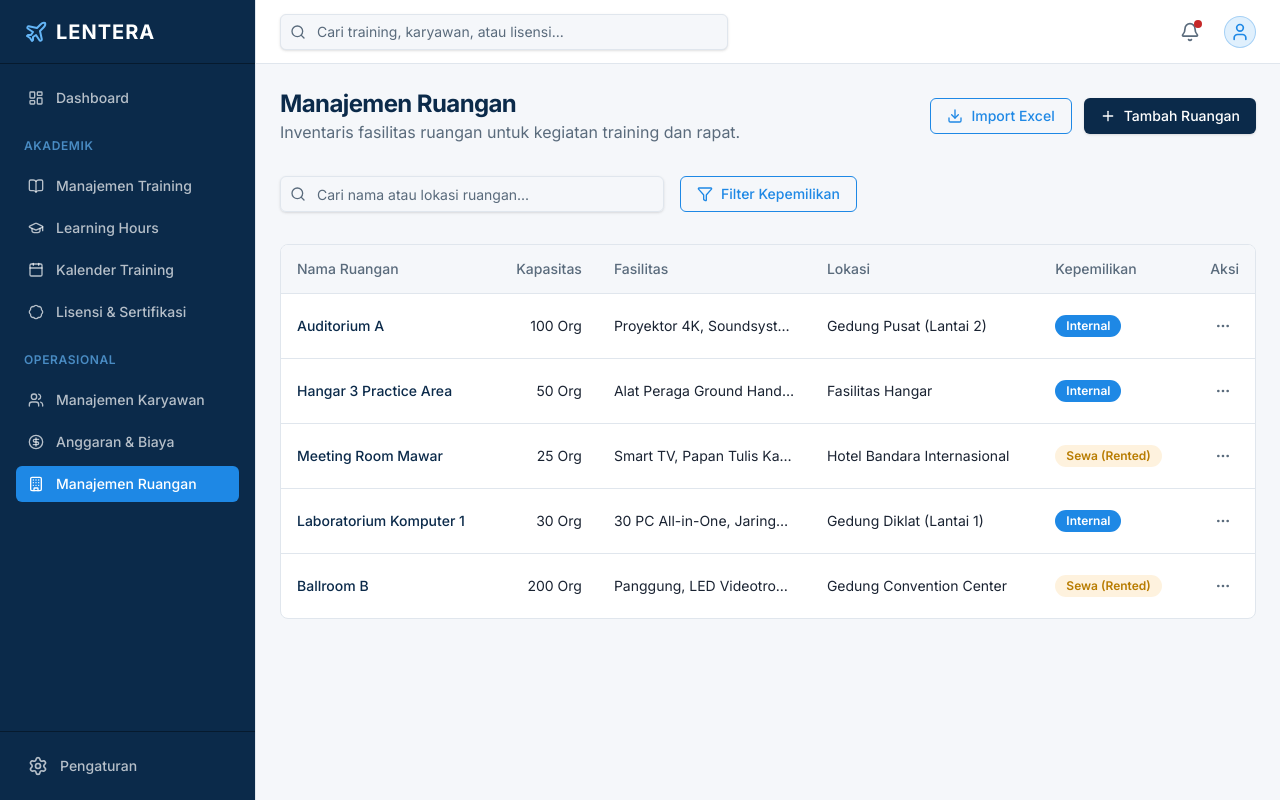
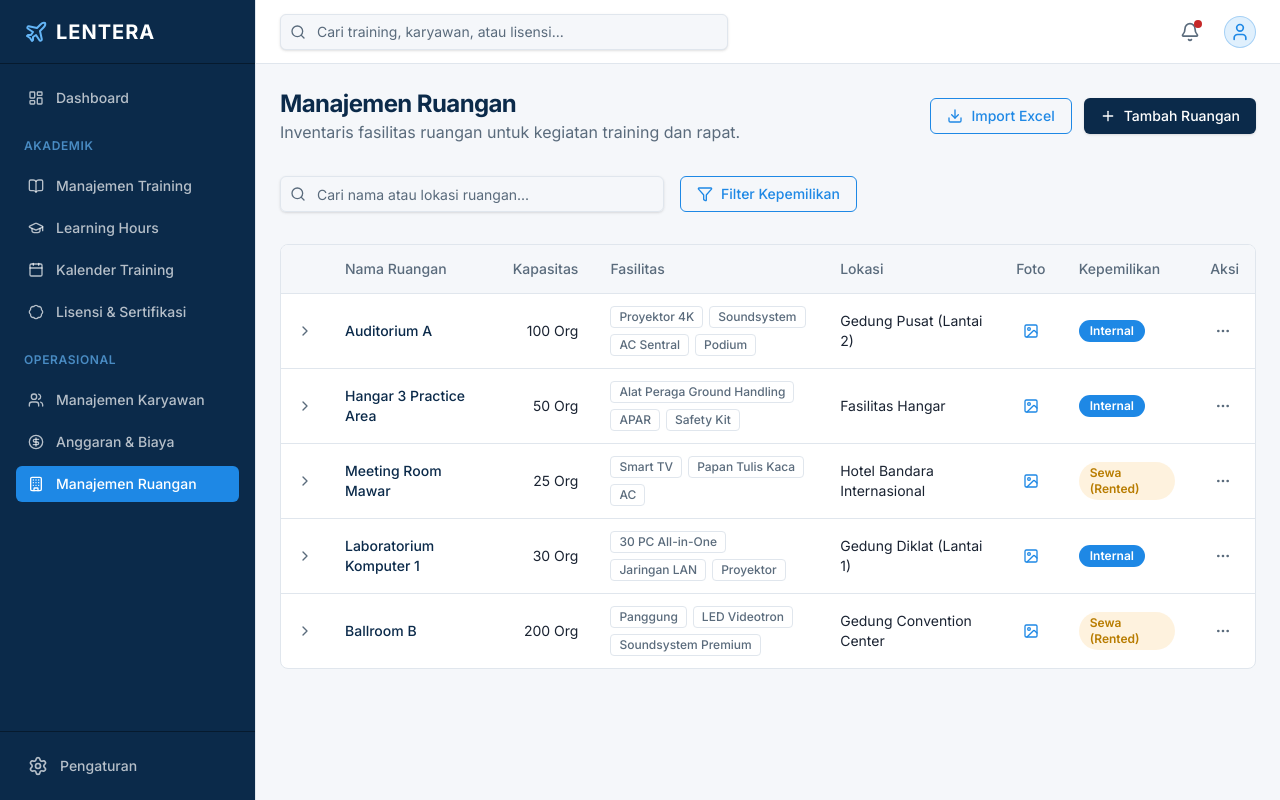
Before and after one commit to appaldyt/Lentera, a Next.js app: page /rooms in a window 1280 px wide. Built offline with nearby package versions, Linux system fonts and the light colour scheme.

Commit message:
feat: implement room management module with expandable facility details and updated PRD specifications

```diff
--- a/src/app/(dashboard)/rooms/page.tsx
+++ b/src/app/(dashboard)/rooms/page.tsx
@@ -1,5 +1,8 @@
+"use client";
+
+import { useState, Fragment } from "react";
 import { Button } from "@/components/ui/button";
-import { Plus, Search, Filter, MoreHorizontal, Download } from "lucide-react";
+import { Plus, Search, Filter, MoreHorizontal, Download, ChevronDown, ChevronRight, Link as LinkIcon, CornerDownRight, Image as ImageIcon } from "lucide-react";
 import { Input } from "@/components/ui/input";
 import {
   Table,
@@ -17,6 +20,12 @@ const mockRooms = [
     name: "Auditorium A",
     capacity: 100,
     facilities: "Proyektor 4K, Soundsystem, AC Sentral, Podium",
+    facilitiesList: [
+      { id: "F1", name: "Proyektor 4K", type: "Elektronik", quantity: 2, photoLink: "#" },
+      { id: "F2", name: "Soundsystem", type: "Audio", quantity: 1, photoLink: "#" },
+      { id: "F3", name: "AC Sentral", type: "Pendingin", quantity: 4, photoLink: "#" },
+      { id: "F4", name: "Podium", type: "Mebel", quantity: 1, photoLink: "#" },
+    ],
     ownership: "INTERNAL",
     location: "Gedung Pusat (Lantai 2)",
   },
@@ -25,6 +34,11 @@ const mockRooms = [
     name: "Hangar 3 Practice Area",
     capacity: 50,
     facilities: "Alat Peraga Ground Handling, APAR, Safety Kit",
+    facilitiesList: [
+      { id: "F5", name: "Alat Peraga Ground Handling", type: "Peraga", quantity: 5, photoLink: "#" },
+      { id: "F6", name: "APAR", type: "Safety", quantity: 3, photoLink: "#" },
+      { id: "F7", name: "Safety Kit", type: "Safety", quantity: 50, photoLink: "#" },
+    ],
     ownership: "INTERNAL",
     location: "Fasilitas Hangar",
   },
@@ -33,6 +47,11 @@ const mockRooms = [
     name: "Meeting Room Mawar",
     capacity: 25,
     facilities: "Smart TV, Papan Tulis Kaca, AC",
+    facilitiesList: [
+      { id: "F8", name: "Smart TV 65 Inch", type: "Elektronik", quantity: 1, photoLink: "#" },
+      { id: "F9", name: "Papan Tulis Kaca", type: "Alat Tulis", quantity: 1, photoLink: "#" },
+      { id: "F10", name: "AC Split 2 PK", type: "Pendingin", quantity: 2, photoLink: "#" },
+    ],
     ownership: "RENTED",
     location: "Hotel Bandara Internasional",
   },
@@ -41,6 +60,11 @@ const mockRooms = [
     name: "Laboratorium Komputer 1",
     capacity: 30,
     facilities: "30 PC All-in-One, Jaringan LAN, Proyektor",
+    facilitiesList: [
+      { id: "F11", name: "PC All-in-One Core i7", type: "Komputer", quantity: 30, photoLink: "#" },
+      { id: "F12", name: "Switch Hub 48 Port", type: "Jaringan", quantity: 1, photoLink: "#" },
+      { id: "F13", name: "Proyektor EPSON", type: "Elektronik", quantity: 1, photoLink: "#" },
+    ],
     ownership: "INTERNAL",
     location: "Gedung Diklat (Lantai 1)",
   },
@@ -49,6 +73,11 @@ const mockRooms = [
     name: "Ballroom B",
     capacity: 200,
     facilities: "Panggung, LED Videotron, Soundsystem Premium",
+    facilitiesList: [
+      { id: "F14", name: "Panggung Modular", type: "Mebel", quantity: 1, photoLink: "#" },
+      { id: "F15", name: "LED Videotron 4x3m", type: "Elektronik", quantity: 1, photoLink: "#" },
+      { id: "F16", name: "Soundsystem Premium (Line Array)", type: "Audio", quantity: 1, photoLink: "#" },
+    ],
     ownership: "RENTED",
     location: "Gedung Convention Center",
   },
@@ -66,6 +95,15 @@ function getOwnershipBadge(ownership: string) {
 }
 
 export default function RoomsPage() {
+  const [expandedRows, setExpandedRows] = useState<Record<string, boolean>>({});
+
+  const toggleRow = (id: string) => {
+    setExpandedRows(prev => ({
+      ...prev,
+      [id]: !prev[id]
+    }));
+  };
+
   return (
     <div className="space-y-6">
       {/* Header */}
@@ -102,36 +140,115 @@ export default function RoomsPage() {
       <Table>
         <TableHeader>
           <TableRow>
+            <TableHead className="w-[40px]"></TableHead>
             <TableHead>Nama Ruangan</TableHead>
             <TableHead className="text-right">Kapasitas</TableHead>
             <TableHead>Fasilitas</TableHead>
             <TableHead>Lokasi</TableHead>
+            <TableHead className="text-center">Foto</TableHead>
             <TableHead>Kepemilikan</TableHead>
             <TableHead className="text-right">Aksi</TableHead>
           </TableRow>
         </TableHeader>
         <TableBody>
           {mockRooms.map((room) => (
-            <TableRow key={room.id}>
+            <Fragment key={room.id}>
+              <TableRow className="cursor-pointer hover:bg-muted/50" onClick={() => toggleRow(room.id)}>
+                <TableCell>
+                  {expandedRows[room.id] ? (
+                    <ChevronDown className="h-4 w-4 text-text-secondary" />
+                  ) : (
+                    <ChevronRight className="h-4 w-4 text-text-secondary" />
+                  )}
+                </TableCell>
                 <TableCell className="font-medium text-navy">
                   {room.name}
                 </TableCell>
                 <TableCell className="text-right">{room.capacity} Org</TableCell>
-              <TableCell className="max-w-[200px] truncate" title={room.facilities}>
-                {room.facilities}
+                <TableCell className="max-w-[300px] py-3">
+                  <div className="flex flex-wrap gap-1.5">
+                    {room.facilities.split(', ').map((facility, idx) => (
+                      <span key={idx} className="inline-flex items-center rounded-sm bg-muted px-2 py-0.5 text-xs font-medium text-text-secondary border border-border">
+                        {facility}
+                      </span>
+                    ))}
+                  </div>
                 </TableCell>
                 <TableCell>{room.location}</TableCell>
+                <TableCell className="text-center">
+                  <a href="#" className="inline-flex items-center justify-center p-2 text-sky hover:bg-sky/10 rounded-md transition-colors" onClick={(e) => e.stopPropagation()} title="Lihat Foto Ruangan">
+                    <ImageIcon className="h-4 w-4" />
+                  </a>
+                </TableCell>
                 <TableCell>{getOwnershipBadge(room.ownership)}</TableCell>
                 <TableCell className="text-right">
-                <Button variant="ghost" size="icon" className="h-8 w-8 text-text-secondary">
+                  <Button variant="ghost" size="icon" className="h-8 w-8 text-text-secondary" onClick={(e) => e.stopPropagation()}>
                     <MoreHorizontal className="h-4 w-4" />
                   </Button>
                 </TableCell>
               </TableRow>
+
+              {/* Nested Table for Facilities */}
+              {expandedRows[room.id] && (
+                <TableRow className="bg-slate-50/50 hover:bg-slate-50/50">
+                  <TableCell colSpan={8} className="p-0 border-b-0">
+                    <div className="pl-12 pr-4 py-3">
+                      <div className="rounded-md border border-border overflow-hidden bg-white shadow-sm">
+                        <Table>
+                          <TableHeader className="bg-navy text-surface">
+                            <TableRow className="hover:bg-navy">
+                              <TableHead className="w-[50px] text-surface/80">No</TableHead>
+                              <TableHead className="text-surface/80">Nama Barang</TableHead>
+                              <TableHead className="text-surface/80">Jenis</TableHead>
+                              <TableHead className="text-right text-surface/80">Jumlah</TableHead>
+                              <TableHead className="text-center text-surface/80">Link Foto</TableHead>
+                            </TableRow>
+                          </TableHeader>
+                          <TableBody>
+                            {room.facilitiesList.map((item, idx) => (
+                              <TableRow key={item.id} className="hover:bg-slate-50">
+                                <TableCell className="text-text-secondary">
+                                  <CornerDownRight className="h-4 w-4 inline-block mr-1 text-slate-300" />
+                                  {idx + 1}
+                                </TableCell>
+                                <TableCell className="font-medium text-navy">{item.name}</TableCell>
+                                <TableCell className="text-text-secondary">{item.type}</TableCell>
+                                <TableCell className="text-right font-medium">{item.quantity}</TableCell>
+                                <TableCell className="text-center">
+                                  <a href={item.photoLink} className="inline-flex items-center gap-1 text-xs text-sky hover:underline" onClick={(e) => e.stopPropagation()}>
+                                    <LinkIcon className="h-3 w-3" />
+                                    Lihat Foto
+                                  </a>
+                                </TableCell>
+                              </TableRow>
+                            ))}
+                            {room.facilitiesList.length === 0 && (
+                              <TableRow>
+                                <TableCell colSpan={5} className="text-center text-sm text-text-secondary py-4">
+                                  Belum ada rincian fasilitas
+                                </TableCell>
+                              </TableRow>
+                            )}
+                            <TableRow className="hover:bg-transparent">
+                              <TableCell colSpan={5} className="py-2 border-t border-dashed border-border/50">
+                                <Button variant="ghost" size="sm" className="h-8 gap-1.5 text-sky hover:text-sky-light hover:bg-sky/10" onClick={(e) => e.stopPropagation()}>
+                                  <Plus className="h-3.5 w-3.5" />
+                                  <span className="text-xs font-medium">Tambah Barang Baru</span>
+                                </Button>
+                              </TableCell>
+                            </TableRow>
+                          </TableBody>
+                        </Table>
+                      </div>
+                    </div>
+                  </TableCell>
+                </TableRow>
+              )}
+            </Fragment>
           ))}
           {mockRooms.length === 0 && (
             <TableRow>
-              <TableCell colSpan={6} className="h-24 text-center">
+              <TableCell colSpan={8} className="h-24 text-center">
                 Tidak ada data ruangan.
               </TableCell>
             </TableRow>
```
Also changed, not shown: 1 other file (tests, documents, lock files or other folders). Lines whose indentation alone changed are shown as unchanged.
